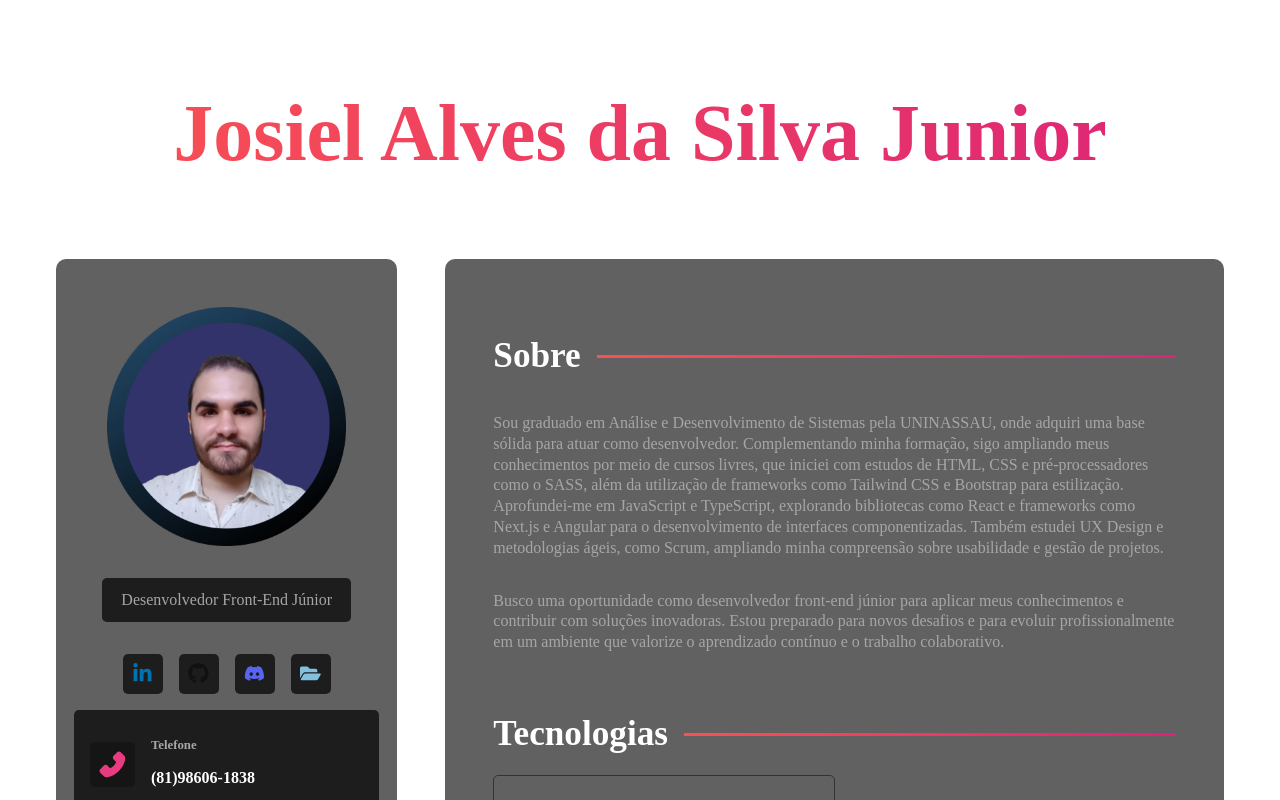
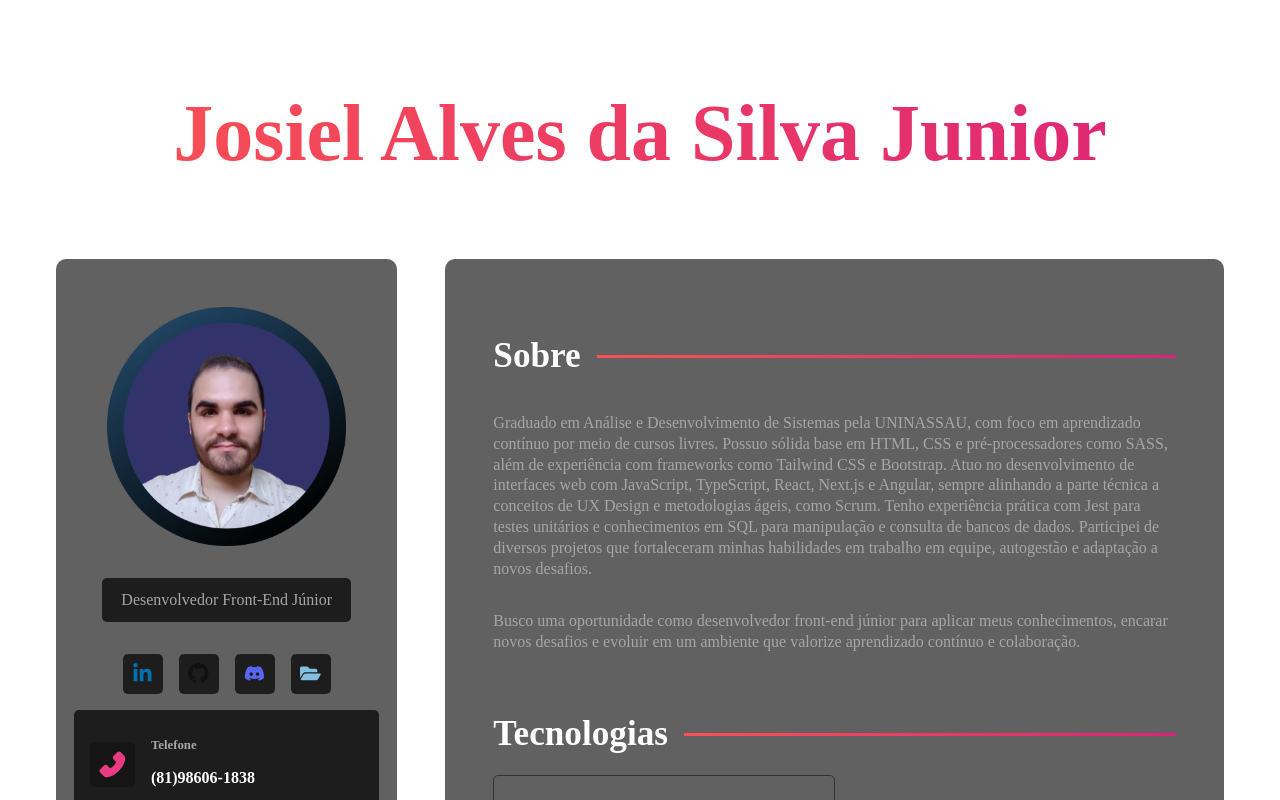
Before and after one commit to JosielJrr/curriculo-digital-react-scss, a React (Vite) app: page / in a window 1280 px wide. Shown: the top 800 px of the page. Built offline with nearby package versions, Linux system fonts and the light colour scheme; the HTML template or start-up script is replaced by a standard one.

Commit message:
Adicona novo currículo e altera conteúdo da seção "sobre"

```diff
--- a/src/components/AboutContainer.jsx
+++ b/src/components/AboutContainer.jsx
@@ -5,14 +5,14 @@
         <section className="about-container">
             <h2>Sobre</h2>
             <p>
-                Sou graduado em Análise e Desenvolvimento de Sistemas pela UNINASSAU, onde adquiri uma base sólida para atuar como desenvolvedor.
-                Complementando minha formação, sigo ampliando meus conhecimentos por meio de cursos livres, que iniciei com estudos de HTML, CSS e pré-processadores como o SASS, além da utilização de frameworks como Tailwind CSS e Bootstrap para estilização.
-                Aprofundei-me em JavaScript e TypeScript, explorando bibliotecas como React e frameworks como Next.js e Angular para o desenvolvimento de interfaces componentizadas.
-                Também estudei UX Design e metodologias ágeis, como Scrum, ampliando minha compreensão sobre usabilidade e gestão de projetos.
+                Graduado em Análise e Desenvolvimento de Sistemas pela UNINASSAU, com foco em aprendizado contínuo por meio de cursos livres.
+                Possuo sólida base em HTML, CSS e pré-processadores como SASS, além de experiência com frameworks como Tailwind CSS e Bootstrap.
+                Atuo no desenvolvimento de interfaces web com JavaScript, TypeScript, React, Next.js e Angular, sempre alinhando a parte técnica a conceitos de UX Design e metodologias ágeis, como Scrum.
+                Tenho experiência prática com Jest para testes unitários e conhecimentos em SQL para manipulação e consulta de bancos de dados.
+                Participei de diversos projetos que fortaleceram minhas habilidades em trabalho em equipe, autogestão e adaptação a novos desafios.
             </p>
             <p>
-                Busco uma oportunidade como desenvolvedor front-end júnior para aplicar meus conhecimentos e contribuir com soluções inovadoras.
-                Estou preparado para novos desafios e para evoluir profissionalmente em um ambiente que valorize o aprendizado contínuo e o trabalho colaborativo.
+                Busco uma oportunidade como desenvolvedor front-end júnior para aplicar meus conhecimentos, encarar novos desafios e evoluir em um ambiente que valorize aprendizado contínuo e colaboração.
             </p>
         </section>
     )
--- a/src/components/Sidebar.jsx
+++ b/src/components/Sidebar.jsx
@@ -10,7 +10,7 @@
             <p className="title">Desenvolvedor Front-End Júnior</p>
             <SocialNetworks />
             <InformationContainer />
-            <a href="https://drive.google.com/file/d/1ClUK5K1Z765p082soblDqf9aJXx1gdhF/view?usp=sharing" target='_blank' className="btn">
+            <a href="https://drive.google.com/file/d/1JASbNduq_MeBesa4AA1zlxKtZRRQxSNv/view?usp=sharing" target='_blank' className="btn">
                 Download currículo
             </a>
         </aside>
```
